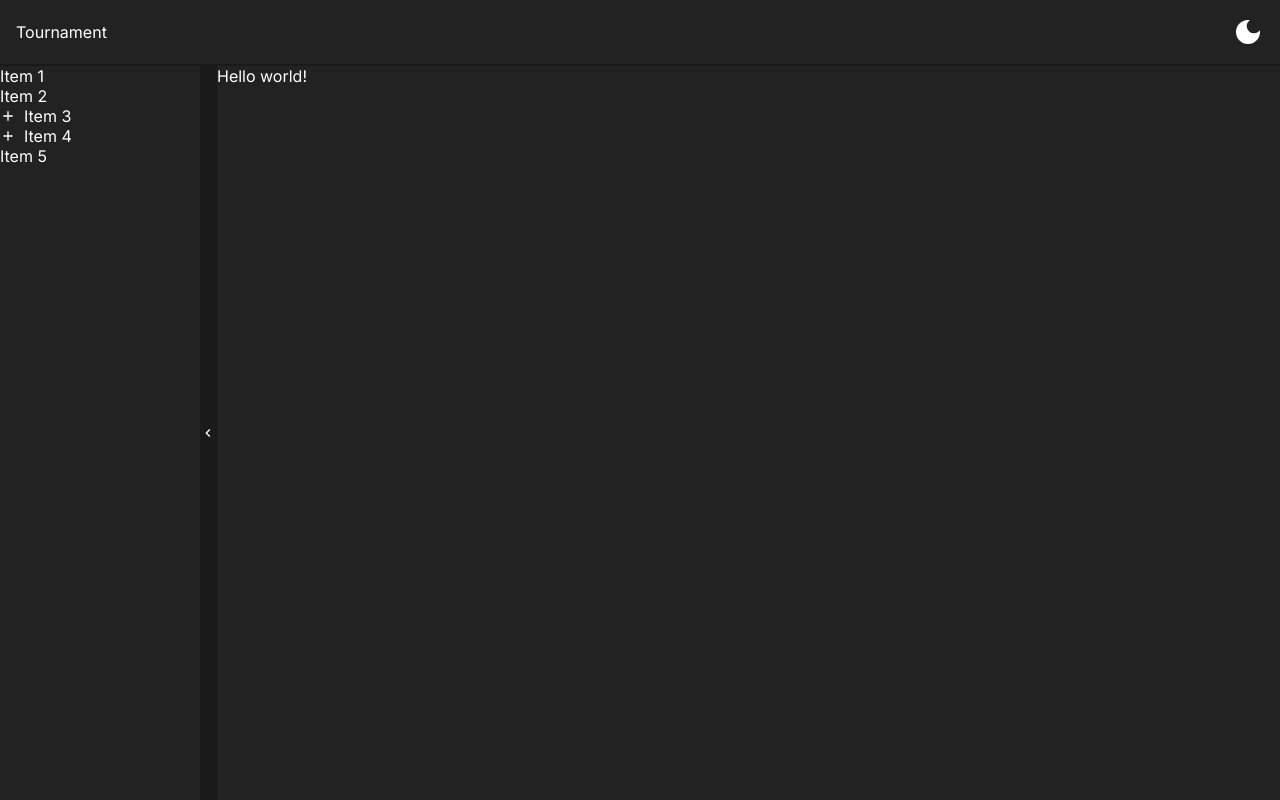
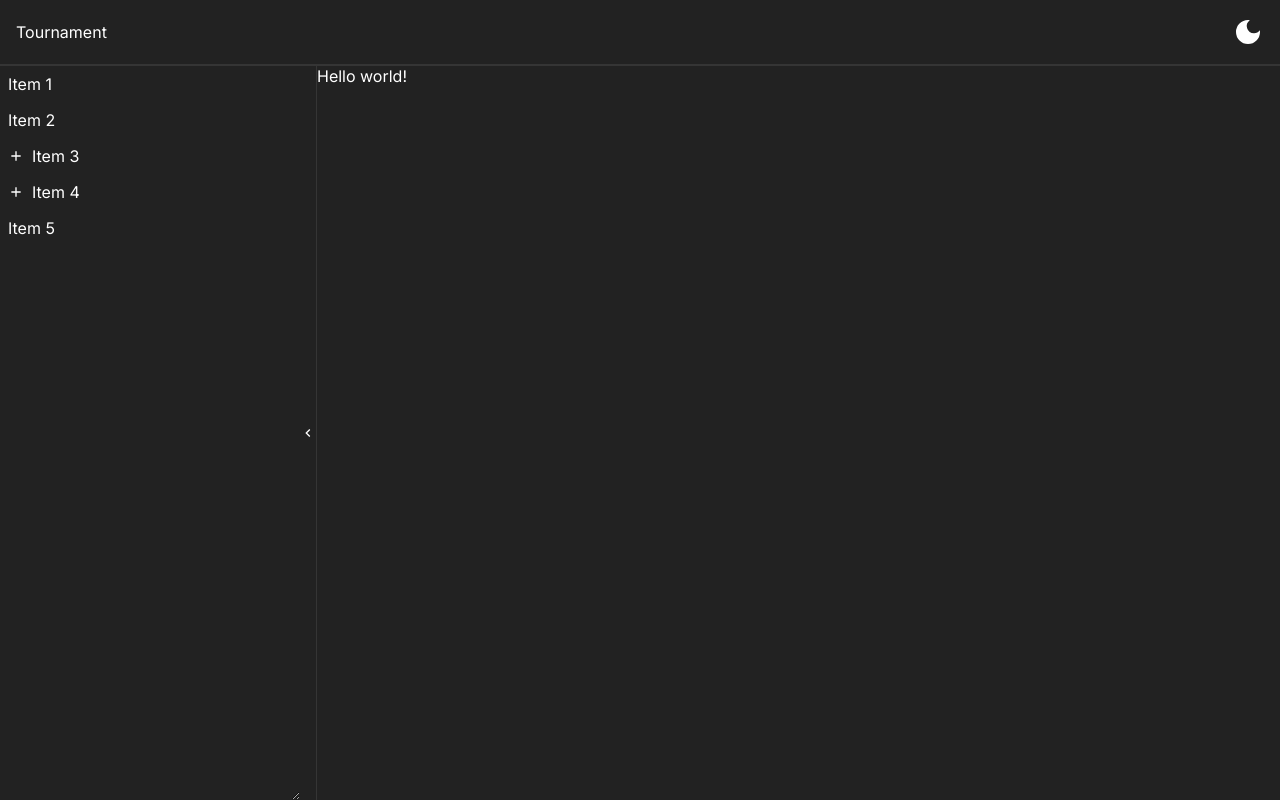
Before and after one commit to churpita/tournament, a React app in the folder client/: page / in a window 1280 px wide. Built offline with nearby package versions, Linux system fonts and the light colour scheme.

Commit message:
Styling adjustments, CSS refactoring

```diff
--- a/client/src/components/App.css
+++ b/client/src/components/App.css
@@ -9,7 +9,7 @@
 
 .app-theme-dark {
     --theme-page-background: #222;
-    --theme-page-border: #1a1a1a;
+    --theme-page-border: #353535;
     --theme-card-background: #1a1a1a;
     --theme-card-alt-background: #1e1e1e;
     --theme-font-color: white;
--- a/client/src/components/Sidebar.module.css
+++ b/client/src/components/Sidebar.module.css
@@ -8,18 +8,24 @@
 
 .sidebarList {
     height: 100%;
-    width: 200px;
+    width: 300px;
     transition: margin-left 0.25s;
+    overflow-x: auto;
+    resize: horizontal;
 }
 
 .sidebarExpandBar {
-    background: var(--theme-page-border);
     height: 100%;
     display: flex;
     align-items: center;
     cursor: pointer;
+    transition: background-color 0.125s;
+}
+
+.sidebarExpandBar:hover {
+    background: var(--theme-page-border);
 }
 
 .sidebarCollapsed {
-    margin-left: -200px;
+    margin-left: -300px;
 }
--- a/client/src/components/Sidebar.tsx
+++ b/client/src/components/Sidebar.tsx
@@ -18,7 +18,21 @@ const ListItems = [
             {
                 label: "Item 3.2",
                 children: [
-                    { label: "Item 3.2.1" },
+                    {
+                        label: "Item 3.2.1",
+                        children: [
+                            { label: "Item 3.2.1.1" },
+                            {
+                                label: "Item 3.2.1.2",
+                                children: [
+                                    { label: "Item 3.2.1.2.1" },
+                                    { label: "Item 3.2.1.2.2" },
+                                    { label: "Item 3.2.1.2.3" },
+                                ],
+                            },
+                            { label: "Item 3.2.1.3" },
+                        ],
+                    },
                     { label: "Item 3.2.2" },
                     { label: "Item 3.2.3" },
                 ],
--- a/client/src/components/SidebarItem.module.css
+++ b/client/src/components/SidebarItem.module.css
@@ -1,18 +1,19 @@
-.sidebarItemParent,
-.sidebarItemChild {
+.sidebarItem {
+    padding: 0.5rem;
     display: flex;
     flex-direction: row;
     align-items: center;
+    text-wrap: nowrap;
     transition: background-color 0.125s;
     cursor: pointer;
     user-select: none;
 }
 
-.sidebarItemParent:hover,
-.sidebarItemChild:hover {
+.sidebarItem:hover {
     background-color: var(--theme-page-border);
 }
 
 .sidebarItemChildren {
-    padding-left: 1.5rem;
+    margin-left: 2rem;
+    border-left: 1px solid var(--theme-page-border);
 }
--- a/client/src/components/SidebarItem.tsx
+++ b/client/src/components/SidebarItem.tsx
@@ -12,15 +12,15 @@ type SidebarItemProps = {
 export const SidebarItem = (props: SidebarItemProps): React.ReactNode => {
     // Child Node
     if (!props.item.children) {
-        return <div className={styles.sidebarItemChild}>{props.item.label}</div>;
+        return <div className={styles.sidebarItem}>{props.item.label}</div>;
     }
     // Parent Node Container (contains additional Parent Nodes/Child Nodes)
     else {
         const [isOpen, setIsOpen] = useState(false);
         return (
-            <div className={styles.sidebarItem}>
+            <div>
                 {/* Expandable parent node */}
-                <div className={styles.sidebarItemParent} onClick={(e) => setIsOpen((o) => !o)}>
+                <div className={styles.sidebarItem} onClick={(e) => setIsOpen((o) => !o)}>
                     <IconButton style={{ height: "1rem", paddingRight: "0.5rem" }}>
                         {isOpen ? <MdRemove /> : <MdAdd />}
                     </IconButton>
```
